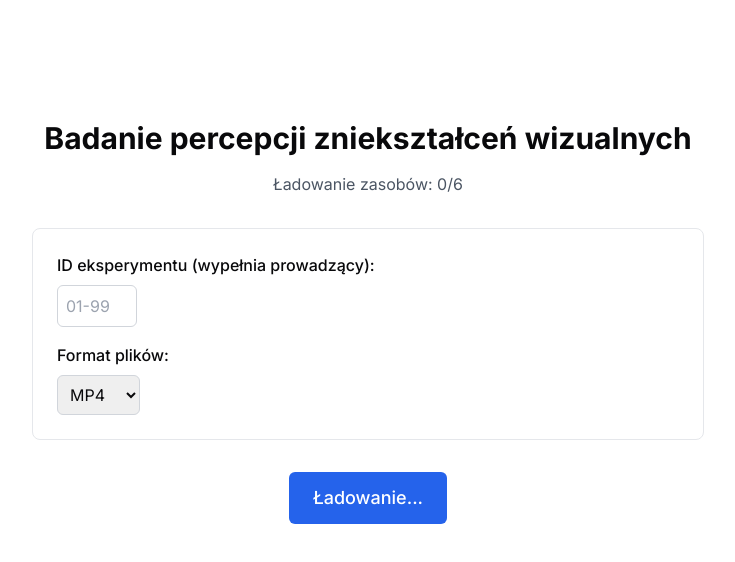
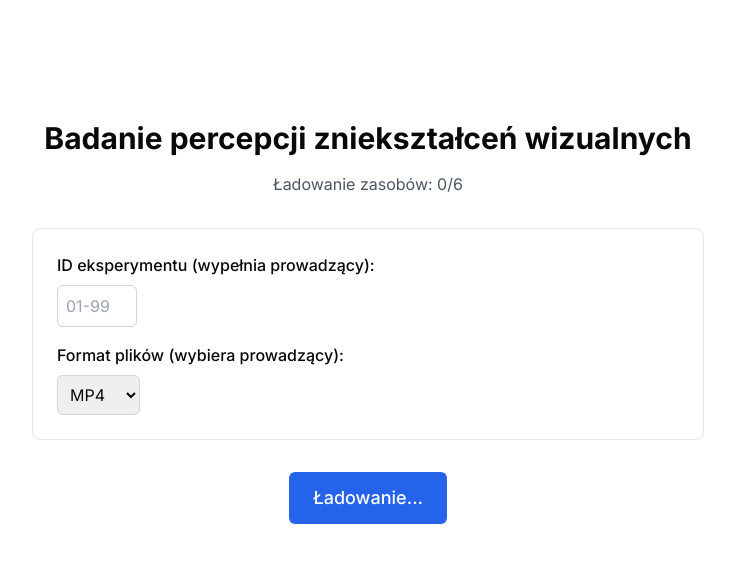
Before and after one commit to m3h0w/webapp-mds, a Next.js app: page /survey in a window 1280 px wide. Shown: the top 562 px of the page, without its empty margins (272-1007 px from the left). Built offline with nearby package versions, Linux system fonts and the light colour scheme.

Commit message:
wybiera proawdzacy

```diff
--- a/src/app/survey/steps/0.tsx
+++ b/src/app/survey/steps/0.tsx
@@ -125,7 +125,7 @@ const Page0 = ({
 
         <div className="mt-4">
           <label htmlFor="format" className="mb-2 block font-medium">
-            Format plików:
+            Format plików (wybiera prowadzący):
           </label>
           <select
             value={format}
```
